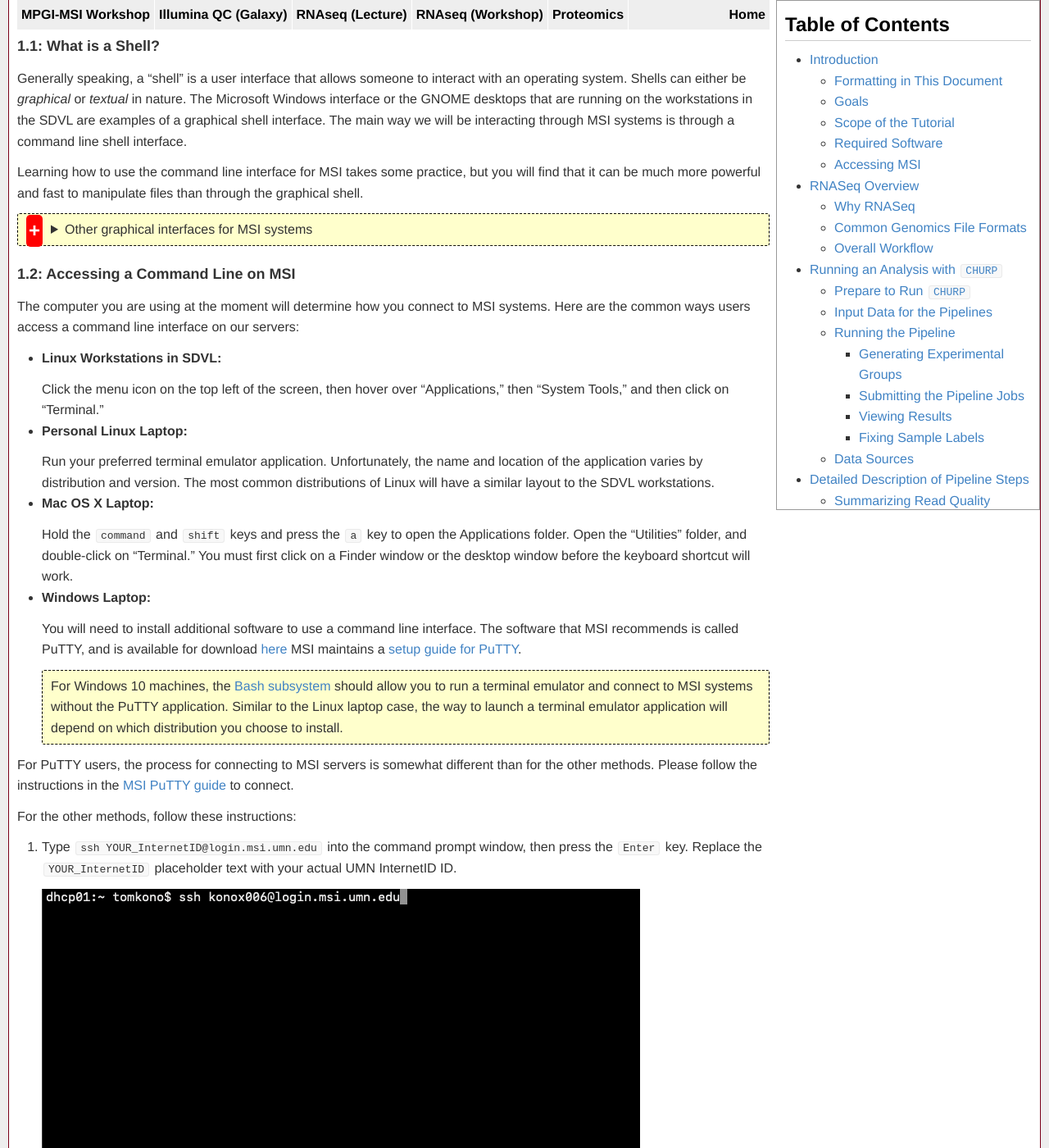
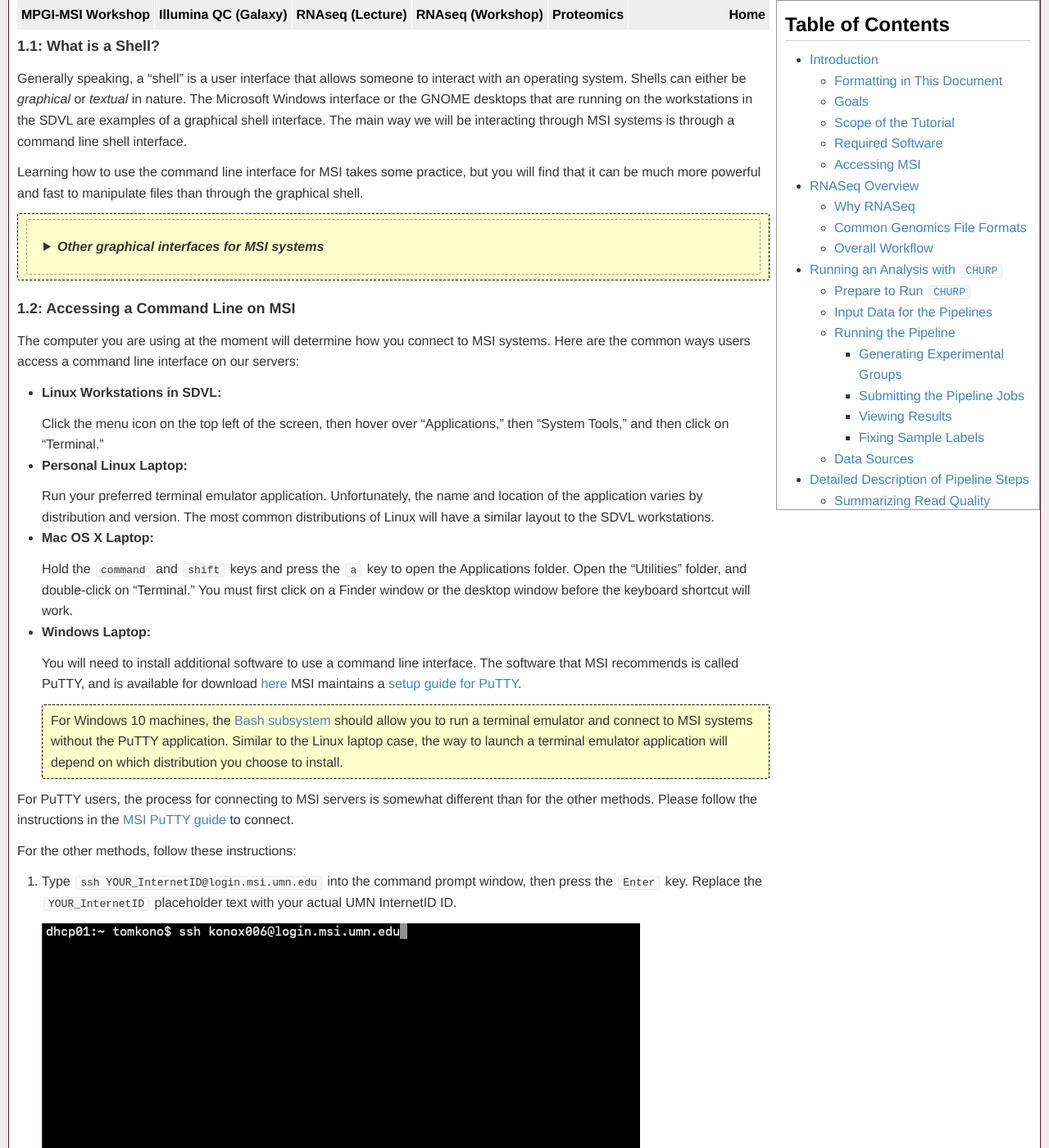
Before and after one commit to msi-ris/Tutorials, a Jekyll site: the page built from rnaseq_cmd_beta.md, in a window 1280 px wide and 1400 px high, scrolled down 1401 px. Shown: the whole window at 82% size. Built offline with Jekyll 4.4.1, drawn with Linux system fonts in a browser that asks for light colours.

Commit message:
Update rnaseq beta

```diff
--- a/css/main.css
+++ b/css/main.css
@@ -67,24 +67,17 @@ li, ul, ol {
 }
 
 /* Style the <details> tags */
-summary::-webkit-details-marker {
-  display: none
+details {
+    border: 1px dashed #999;
+    border-radius: 3px;
+    padding: 10px 10px 10px 10px;
 }
-summary:after {
-  background: red;
-  border-radius: 5px;
-  content: "+";
-  color: #fff;
-  float: left;
-  font-size: 1.5em;
-  font-weight: bold;
-  margin: -5px 10px 0 0;
-  padding: 0;
-  text-align: center;
-  width: 20px;
-}
-details[open] summary:after {
-  content: "-";
+
+summary {
+    font-weight: bold;
+    margin: 0px 0px 0px 0px;
+    padding: 10px;
+    font-style: italic;
 }
 
 
```
